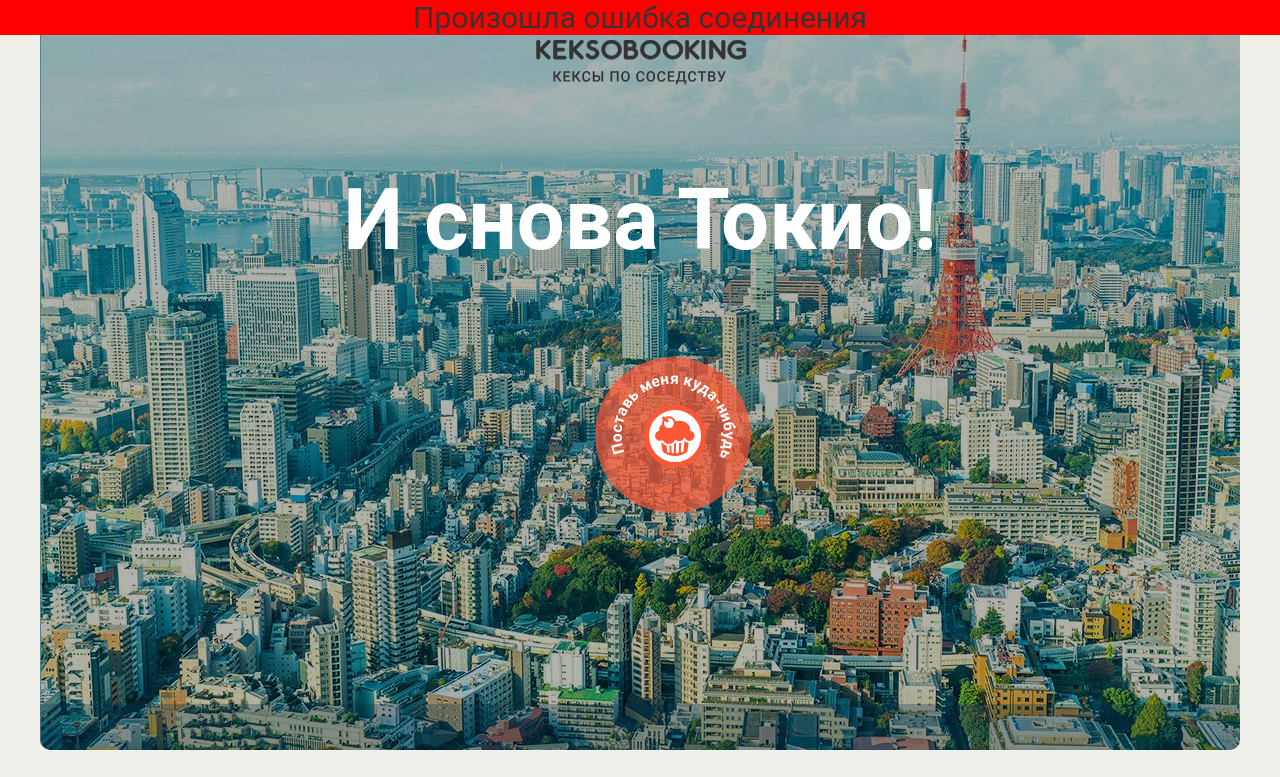
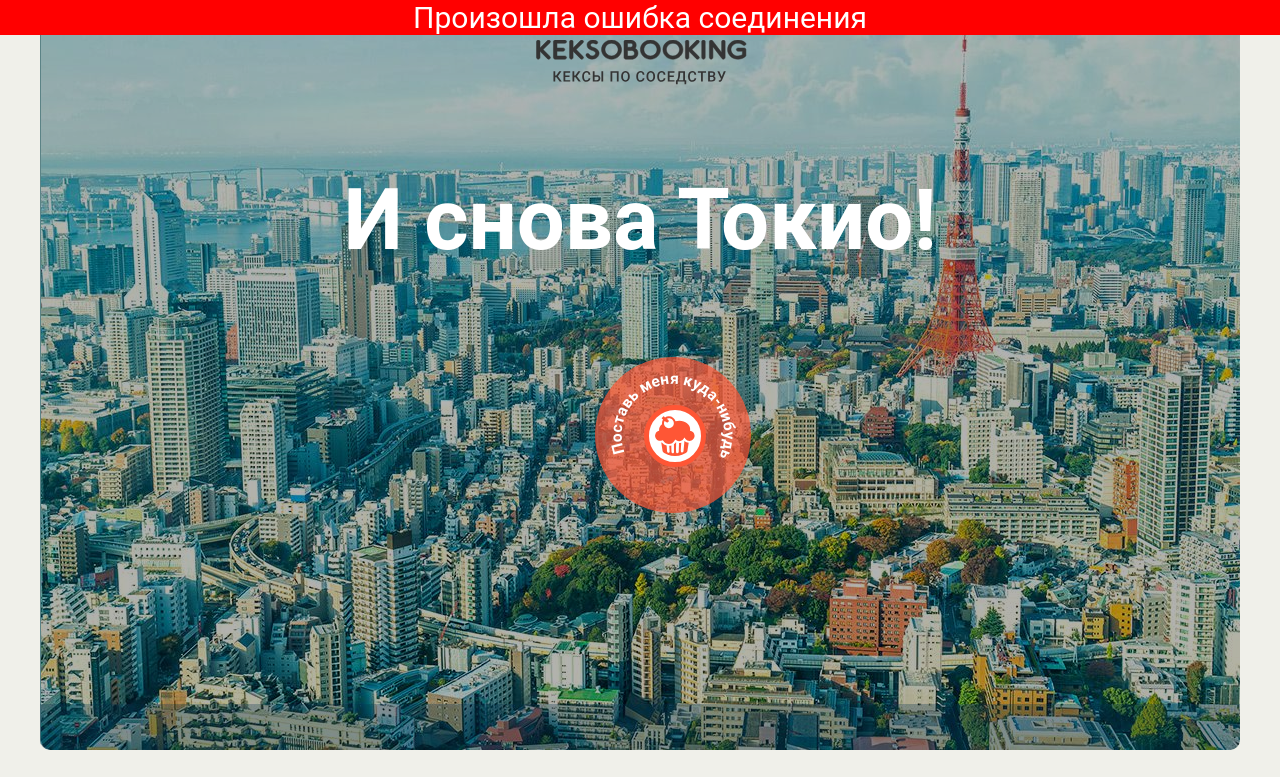
Before and after one commit to Vika612/1282725-keksobooking-20, a website: page index.html in a window 1280 px wide. Both pictures are taken after a click on the button "Поставь меня куда-нибудь". Shown: the top 777 px of the page. Drawn offline with Linux system fonts and the light colour scheme; no server answers; files whose address does not match are found by name.

Commit message:
fix error offline

```diff
--- a/css/style.css
+++ b/css/style.css
@@ -1228,6 +1228,22 @@ fieldset {
   opacity: 0.6;
 }
 
+.error-show {
+  position: absolute;
+  left: 0;
+  right: 0;
+  z-index: 100;
+
+  margin: 0 auto;
+
+  text-align: center;
+  font-size: 30px;
+
+  background-color: red;
+  color: #ffffff;
+
+}
+
 .visually-hidden {
   position: absolute;
 
--- a/js/backend.js
+++ b/js/backend.js
@@ -5,6 +5,7 @@
   var URL_GET = 'https://javascript.pages.academy/keksobooking/data';
   var URL_POST = 'https://javascript.pages.academy/keksobooking';
   var TIMEOUT_IN_MS = 10000;
+
 
   var request = function (xhr, onSuccess, onError) {
     xhr.responseType = 'json';
@@ -36,7 +37,7 @@
 
   var save = function (data, onSuccess, onError) {
     var xhr = new XMLHttpRequest();
-    request(xhr, onSuccess, onError, data);
+    request(xhr, onSuccess, onError);
     xhr.open('POST', URL_POST);
     xhr.send(data);
   };
--- a/js/card.js
+++ b/js/card.js
@@ -8,6 +8,7 @@
 
   var mapBlock = document.querySelector('.map');
   var currentAd = document.querySelector('.map__filters-container');
+
 
   var renderFeatures = function (features) {
     var fragment = document.createDocumentFragment();
--- a/js/draggable.js
+++ b/js/draggable.js
@@ -13,6 +13,7 @@
   var minPinLeft = mapBorder.x.min - pinMain.offsetWidth / 2;
   var maxPinTop = mapBorder.y.max - pinMain.offsetHeight - PIN_TIP_HEIGHT;
   var minPinTop = mapBorder.y.min - pinMain.offsetHeight - PIN_TIP_HEIGHT;
+
 
   var onMapMouseDown = function (evt) {
     evt.preventDefault();
--- a/js/form.js
+++ b/js/form.js
@@ -11,9 +11,10 @@
   var guestsNumber = adForm.querySelector('#capacity');
   var timeinSelect = adForm.querySelector('#timein');
   var timeoutSelect = adForm.querySelector('#timeout');
+  var inputTitle = adForm.querySelector('#title');
   var price = adForm.querySelector('#price');
   var type = adForm.querySelector('#type');
-  var inputTitle = adForm.querySelector('#title');
+
 
   var toggleElements = function (element, value) {
     for (var i = 0; i < element.length; i++) {
--- a/js/main-pin.js
+++ b/js/main-pin.js
@@ -9,6 +9,9 @@
   var pinMain = document.querySelector('.map__pin--main');
   var positionX = Math.floor(pinMain.offsetLeft + MAIN_PIN_WIDTH / 2);
   var positionY = Math.floor(pinMain.offsetTop + MAIN_PIN_HEIGHT / 2);
+
+  var errorMessage = null;
+
 
   var setDefaultPosition = function () {
     pinMain.style.left = positionX + 'px';
@@ -29,16 +32,18 @@
     pinMain.removeEventListener('keydown', onMainPinKeydown);
   };
 
-  var onError = function (errorMessage) {
-    var node = document.createElement('div');
-    node.style = 'z-index: 100; margin: 0 auto; text-align: center; background-color: red;';
-    node.style.position = 'absolute';
-    node.style.left = 0;
-    node.style.right = 0;
-    node.style.fontSize = '30px';
+  var onError = function (errMessage) {
+    errorMessage = document.createElement('div');
+    errorMessage.classList.add('error-show');
 
-    node.textContent = errorMessage;
-    document.body.insertAdjacentElement('afterbegin', node);
+    errorMessage.textContent = errMessage;
+    document.body.insertAdjacentElement('afterbegin', errorMessage);
+  };
+
+  var removeErrorMessage = function () {
+    if (errorMessage) {
+      errorMessage.remove();
+    }
   };
 
   var onMainPinMousedown = function (evt) {
@@ -67,7 +72,8 @@
 
   window.mainPin = {
     setCoordinates: setCoordinates,
-    onDeactivatePage: onDeactivatePage
+    onDeactivatePage: onDeactivatePage,
+    removeErrorMessage: removeErrorMessage
   };
 
 }());
--- a/js/main.js
+++ b/js/main.js
@@ -7,9 +7,11 @@
   var adFormReset = adForm.querySelector('.ad-form__reset');
   var formFieldset = adForm.querySelectorAll('.ad-form__element');
 
+
   var activatePage = function () {
     mapBlock.classList.remove('map--faded');
     adForm.classList.remove('ad-form--disabled');
+    window.mainPin.removeErrorMessage();
     window.form.activate();
   };
 
--- a/js/message.js
+++ b/js/message.js
@@ -10,10 +10,10 @@
     .content
     .querySelector('.error');
 
+  var mainBlock = document.querySelector('main');
   var successText = successTemplate.cloneNode(true);
   var errorText = errorTemplate.cloneNode(true);
 
-  var mainBlock = document.querySelector('main');
 
   var showMessage = function (result) {
     switch (result) {
@@ -41,4 +41,5 @@
     closeMessage: closeMessage,
     showMessage: showMessage,
   };
+
 })();
--- a/js/pin.js
+++ b/js/pin.js
@@ -8,6 +8,7 @@
   var pinTemplate = document.querySelector('#pin')
     .content
     .querySelector('.map__pin');
+
 
   var createPin = function (adv) {
     var pin = pinTemplate.cloneNode(true);
```
